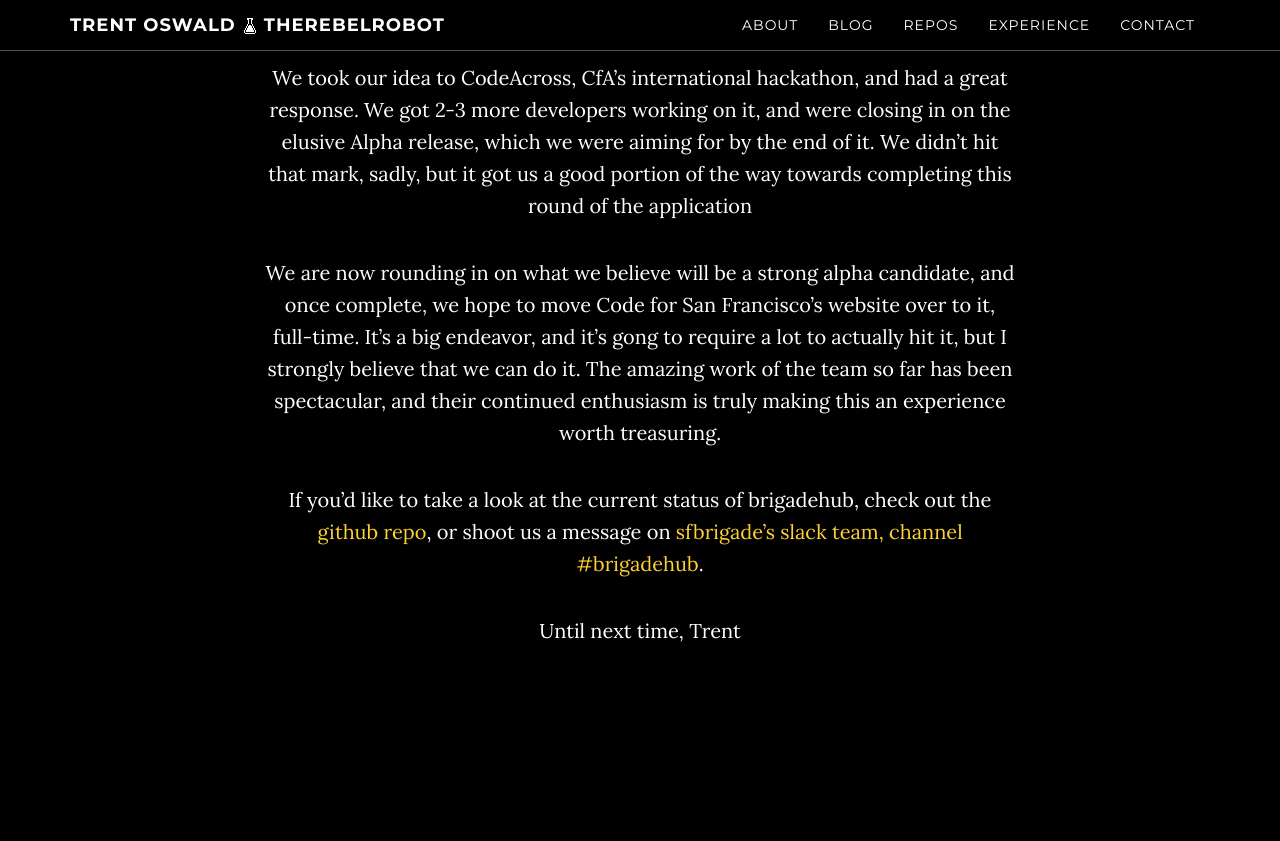
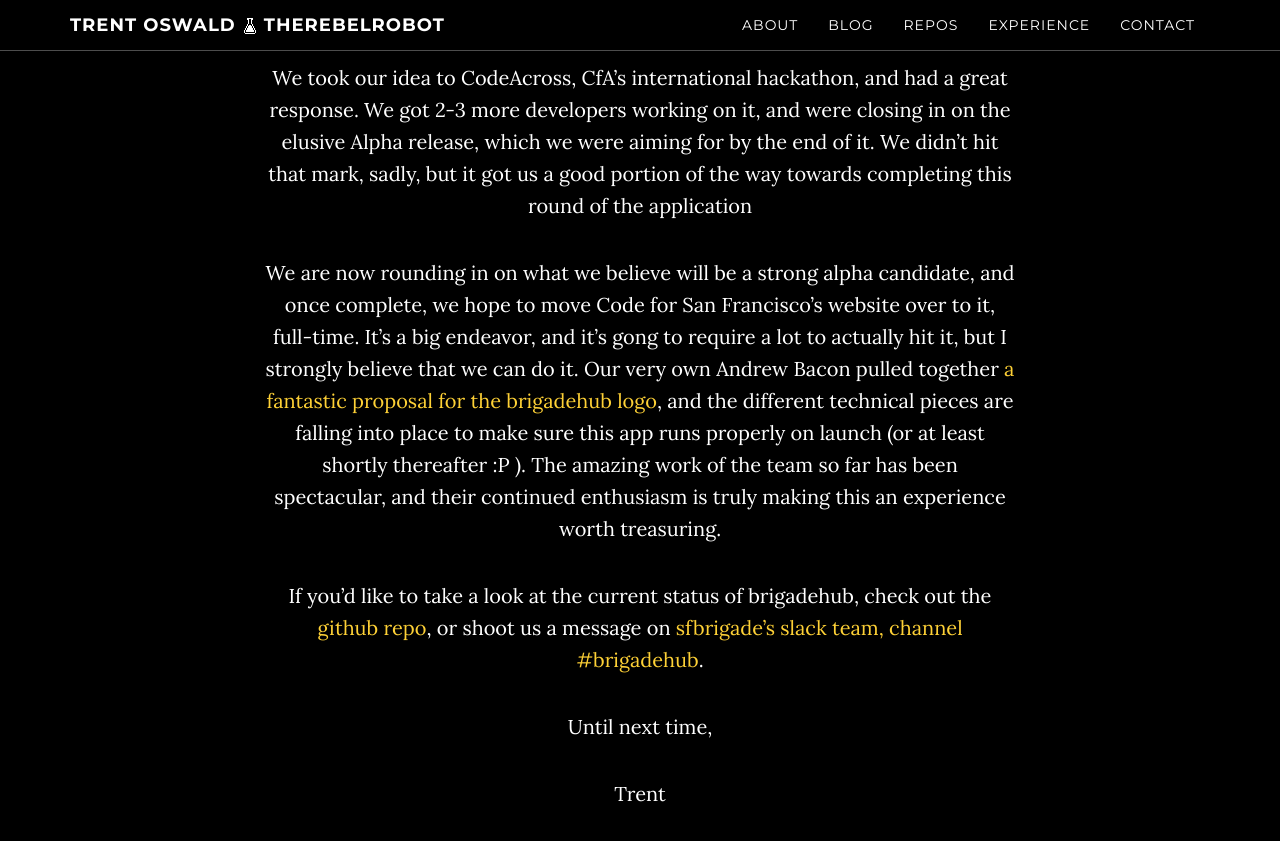
Before and after one commit to therebelrobot/old-website, a Jekyll site: the page built from _posts/2016-03-28-nearing-alpha-for-brigadehub.md, in a window 1280 px wide and 900 px high, scrolled down 1023 px. Shown: the top 841 px of the window. Built offline with Jekyll 4.4.1, drawn with Linux system fonts in a browser that asks for light colours; nearby versions of some CDN libraries; comment, search, counter and statistics services are not loaded.

Commit message:
Update 2016-03-28-nearing-alpha-for-brigadehub.md

```diff
--- a/_posts/2016-03-28-nearing-alpha-for-brigadehub.md
+++ b/_posts/2016-03-28-nearing-alpha-for-brigadehub.md
@@ -13,9 +13,10 @@ Well, it's been a few weeks since that fateful decision. Brigadehub has grown, o
 
 We took our idea to CodeAcross, CfA's international hackathon, and had a great response. We got 2-3 more developers working on it, and were closing in on the elusive Alpha release, which we were aiming for by the end of it. We didn't hit that mark, sadly, but it got us a good portion of the way towards completing this round of the application
 
-We are now rounding in on what we believe will be a strong alpha candidate, and once complete, we hope to move Code for San Francisco's website over to it, full-time. It's a big endeavor, and it's gong to require a lot to actually hit it, but I strongly believe that we can do it. The amazing work of the team so far has been spectacular, and their continued enthusiasm is truly making this an experience worth treasuring.
+We are now rounding in on what we believe will be a strong alpha candidate, and once complete, we hope to move Code for San Francisco's website over to it, full-time. It's a big endeavor, and it's gong to require a lot to actually hit it, but I strongly believe that we can do it. Our very own Andrew Bacon pulled together [a fantastic proposal for the brigadehub logo](https://github.com/sfbrigade/brigadehub/issues/29#issuecomment-202092527), and the different technical pieces are falling into place to make sure this app runs properly on launch (or at least shortly thereafter :P ). The amazing work of the team so far has been spectacular, and their continued enthusiasm is truly making this an experience worth treasuring.
 
 If you'd like to take a look at the current status of brigadehub, check out the [github repo](https://github.com/sfbrigade/brigadehub), or shoot us a message on [sfbrigade's slack team, channel #brigadehub](http://c4sf.me/slack).
 
 Until next time,
+
 Trent
```
